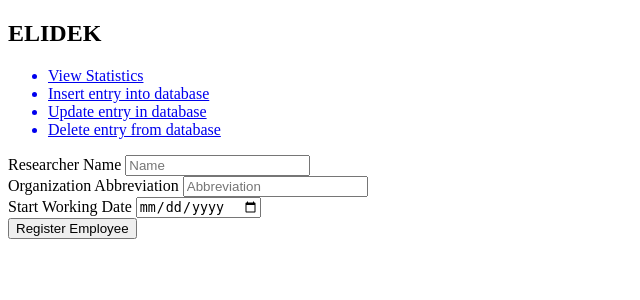
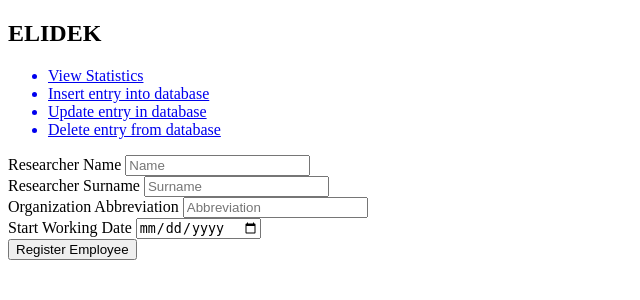
Before and after one commit to GeorgeSot71/NTUA_Databases_ELIDEK, a Flask app: page /insert/insert_employee_relation in a window 1280 px wide. Shown: the top 300 px of the page, without its empty margins (0-640 px from the left). Run offline with Flask 2, Linux system fonts and the light colour scheme.

Commit message:
Update insert_employee_relation.html

```diff
--- a/server/templates/insert_employee_relation.html
+++ b/server/templates/insert_employee_relation.html
@@ -6,6 +6,10 @@
         <div class="form-group col-md-6">
             <label for="name">Researcher Name</label>
             <input type="text" class="form-control" name="name" placeholder="Name">
+        </div>
+        <div class="form-group col-md-6">
+            <label for="surname">Researcher Surname</label>
+            <input type="text" class="form-control" name="surname" placeholder="Surname">
         </div>
         <div class="form-group col-md-6">
             <label for="abbreviation">Organization Abbreviation</label>
```
